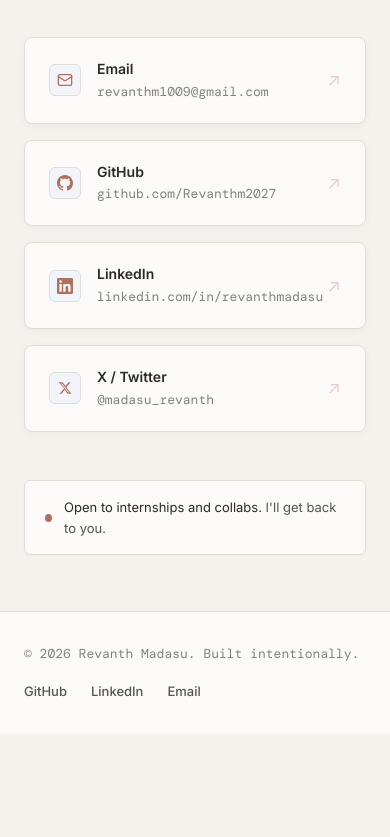
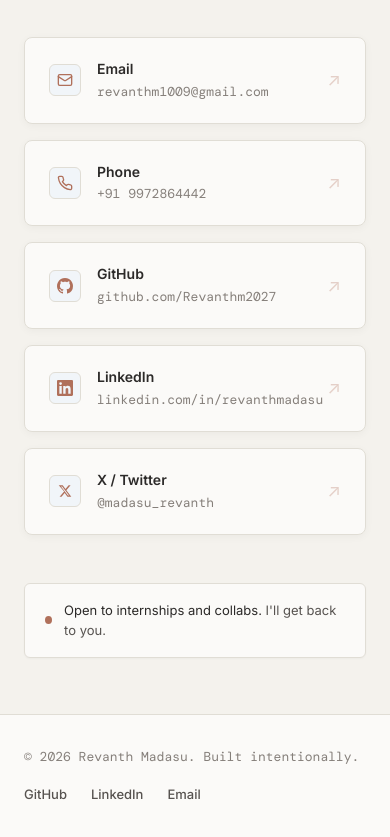
Before and after one commit to Revanthm2027/portfolio, a plain HTML site: page index.html in a window 390 px wide. Shown: the part 8247-9084 px from the top of the page. Before the commit the page ends 8981 px from the top, so only its background shows below. Drawn offline with nearby package versions, Linux system fonts and the light colour scheme.

Commit message:
Added phone number to contact section

```diff
--- a/index.html
+++ b/index.html
@@ -490,6 +490,19 @@
             <span class="contact-arrow">↗</span>
           </a>
 
+          <a href="tel:+919972864442" class="contact-card" id="contact-phone">
+            <div class="contact-icon">
+              <svg width="16" height="16" viewBox="0 0 24 24" fill="none" stroke="currentColor" stroke-width="2" stroke-linecap="round" stroke-linejoin="round">
+                <path d="M22 16.92v3a2 2 0 0 1-2.18 2 19.79 19.79 0 0 1-8.63-3.07 19.5 19.5 0 0 1-6-6 19.79 19.79 0 0 1-3.07-8.67A2 2 0 0 1 4.11 2h3a2 2 0 0 1 2 1.72 12.84 12.84 0 0 0 .7 2.81 2 2 0 0 1-.45 2.11L8.09 9.91a16 16 0 0 0 6 6l1.27-1.27a2 2 0 0 1 2.11-.45 12.84 12.84 0 0 0 2.81.7A2 2 0 0 1 22 16.92z"/>
+              </svg>
+            </div>
+            <div class="contact-info">
+              <p class="contact-label">Phone</p>
+              <p class="mono small muted">+91 9972864442</p>
+            </div>
+            <span class="contact-arrow">↗</span>
+          </a>
+
           <a href="https://github.com/Revanthm2027" target="_blank" rel="noopener noreferrer" class="contact-card"
             id="contact-github">
             <div class="contact-icon">
```
